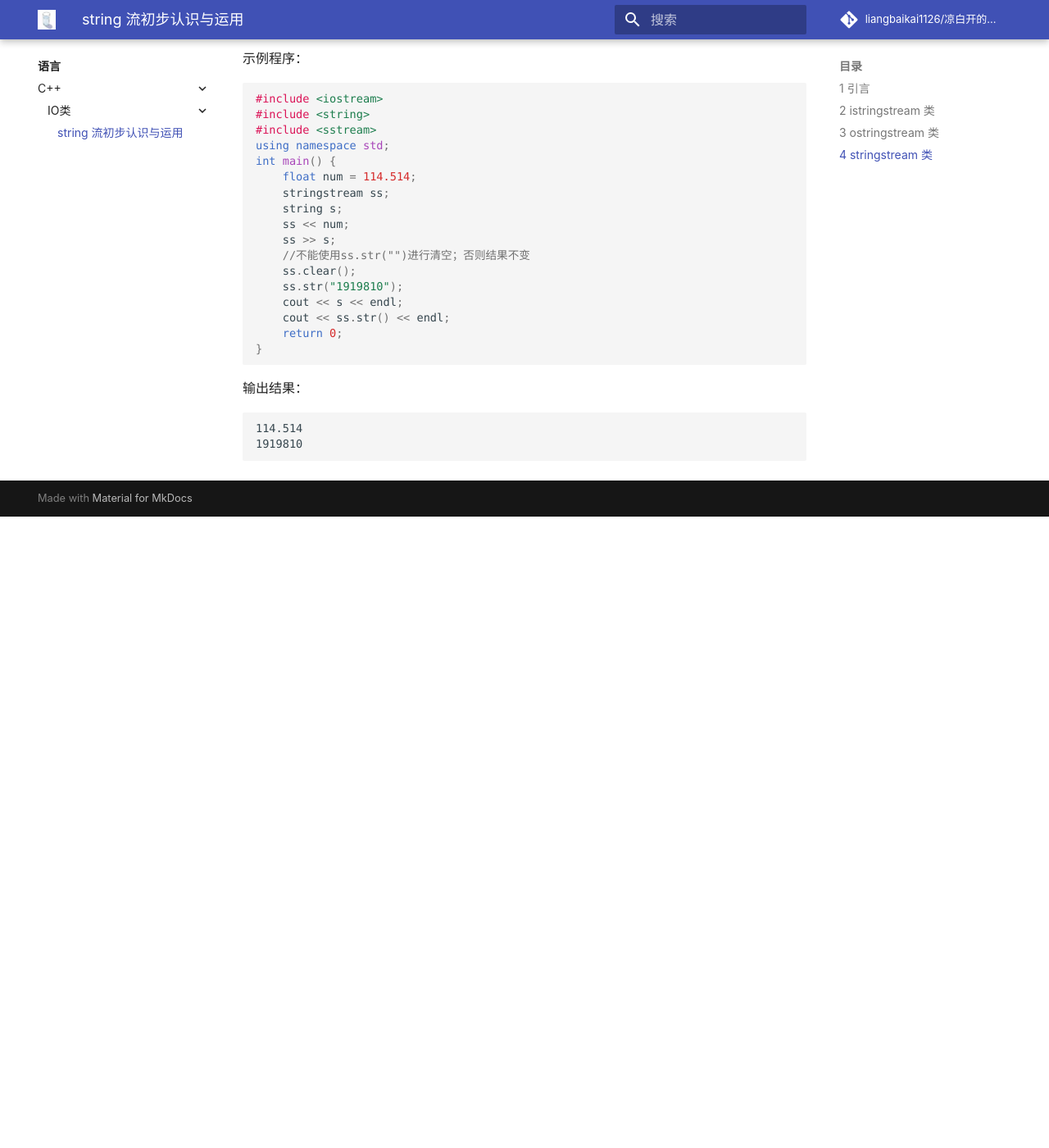
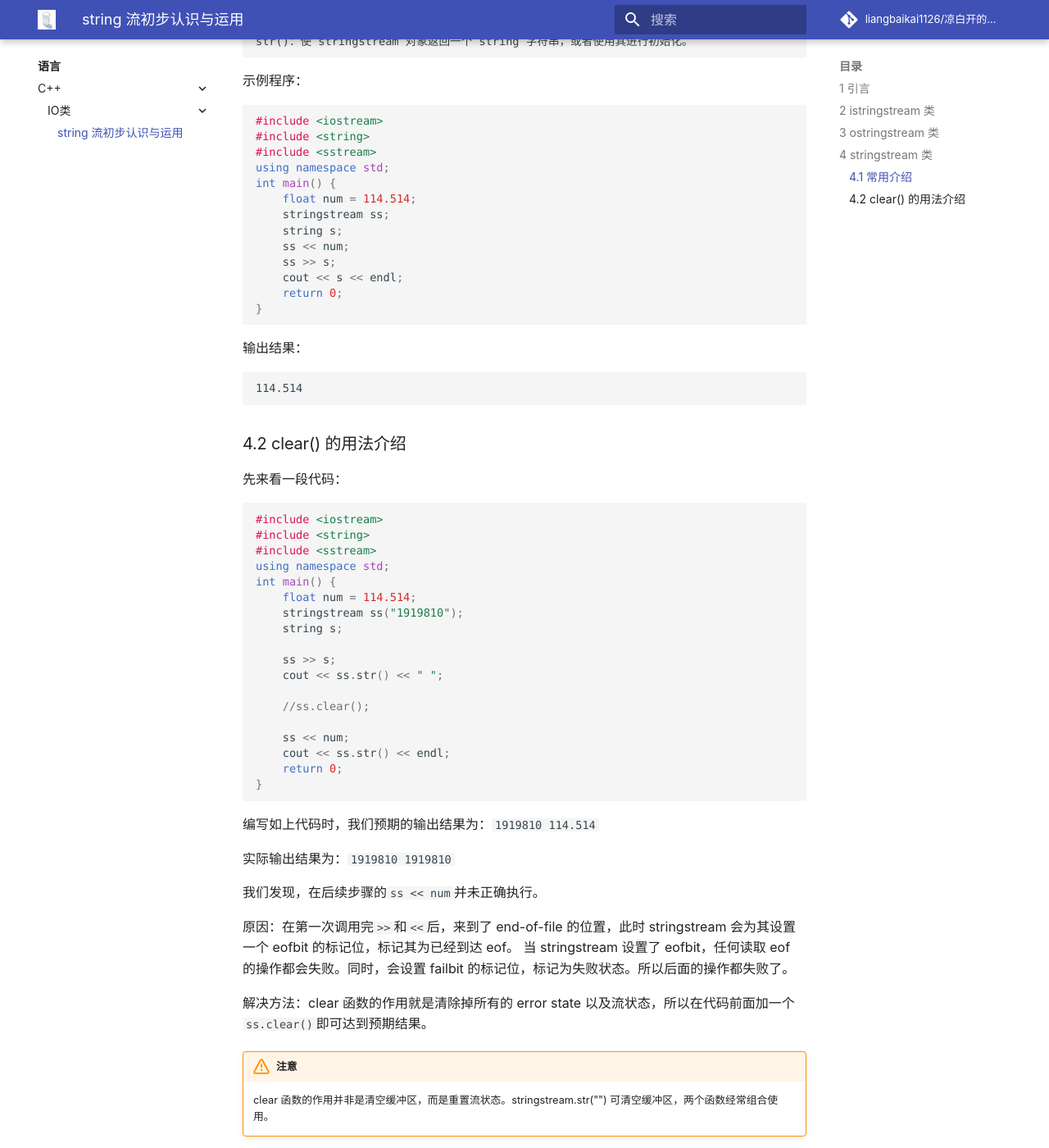
Before and after one commit to liangbaikai1126/liangbaikai1126.github.io, an MkDocs documentation site: the page built from docs/语言/C++/IO类/string流/string流.md, in a window 1280 px wide and 1400 px high, scrolled down 2322 px. Shown: the whole window at 82% size. Built offline with MkDocs 1.6.1 and Material for MkDocs 9.7.7, drawn with Linux system fonts in a browser that asks for light colours; some web fonts are replaced; comment, search, counter and statistics services are not loaded; before the commit the page ends 2952 px from its top, so only the background shows below that; some of the changed text lies outside the part shown.

Commit message:
string流更新

````diff
--- a/docs/语言/C++/IO类/string流/string流.md
+++ b/docs/语言/C++/IO类/string流/string流.md
@@ -92,6 +92,8 @@ int main() {
 
 ## 4 stringstream 类
 
+### 4.1 常用介绍
+
 stringstream 类是 istringstream 和 ostringstream 的综合，支持 <<，>> 操作，通常用来数据转换。
 
 构造函数原型：`stringstream::stringstream(string str)`
@@ -99,7 +101,6 @@ stringstream 类是 istringstream 和 ostringstream 的综合，支持 <<，>>
 常用成员函数：
 ```
 str()：使 stringstream 对象返回一个 string 字符串，或者使用其进行初始化。
-clear()：多次使用 stringstream 需要对其进行清空，否则会输出错误结果。
 ```
 示例程序：
 ```cpp
@@ -113,11 +114,7 @@ int main() {
     string s;
     ss << num;
     ss >> s;
-    //不能使用ss.str("")进行清空；否则结果不变
-    ss.clear();
-    ss.str("1919810");
     cout << s << endl;
-    cout << ss.str() << endl;
     return 0;
 }
 ```
@@ -125,5 +122,92 @@ int main() {
 输出结果：
 ```
 114.514
-1919810
 ```
+
+### 4.2 clear() 的用法介绍
+
+先来看一段代码：
+```cpp
+#include <iostream>
+#include <string>
+#include <sstream>
+using namespace std;
+int main() {
+    float num = 114.514;
+    stringstream ss("1919810");
+    string s;
+
+    ss >> s;
+    cout << ss.str() << " ";
+
+    //ss.clear();
+
+    ss << num;
+    cout << ss.str() << endl;
+    return 0;
+}
+```
+编写如上代码时，我们预期的输出结果为：`1919810 114.514 `
+
+实际输出结果为：`1919810 1919810`
+
+我们发现，在后续步骤的`ss << num`并未正确执行。
+
+原因：在第一次调用完`>>`和`<<`后，来到了 end-of-file 的位置，此时 stringstream 会为其设置一个 eofbit 的标记位，标记其为已经到达 eof。 当 stringstream 设置了 eofbit，任何读取 eof 的操作都会失败。同时，会设置 failbit 的标记位，标记为失败状态。所以后面的操作都失败了。
+
+解决方法：clear 函数的作用就是清除掉所有的 error state 以及流状态，所以在代码前面加一个`ss.clear()`即可达到预期结果。
+
+!!! warning "注意"
+    clear 函数的作用并非是清空缓冲区，而是重置流状态。stringstream.str("") 可清空缓冲区，两个函数经常组合使用。
+
+通过以下两个示例程序的对比，可以直观地体现出 clear 函数 和 str("") 的作用。
+
+只调用 clear 函数而不调用 str("")：
+```cpp
+#include <iostream>
+#include <string>
+#include <sstream>
+using namespace std;
+int main() {
+    stringstream ss;
+    string s1 = "114";
+    string s2 = "514";
+
+    ss << s1;
+    cout << ss.str() << " ";
+
+    ss.clear();
+    //ss.str("");
+
+    ss << s2;
+    cout << ss.str() << " ";
+    return 0;
+}
+```
+输出结果：`114 114514`
+
+同时调用 clear() 和 str("")：
+```cpp
+#include <iostream>
+#include <string>
+#include <sstream>
+using namespace std;
+int main() {
+    stringstream ss;
+    string s1 = "114";
+    string s2 = "514";
+
+    ss << s1;
+    cout << ss.str() << " ";
+
+    ss.clear();
+    ss.str("");
+
+    ss << s2;
+    cout << ss.str() << " ";
+    return 0;
+}
+```
+输出结果：`114 514 `
+
+以上是对 string 流的初步介绍。
````
